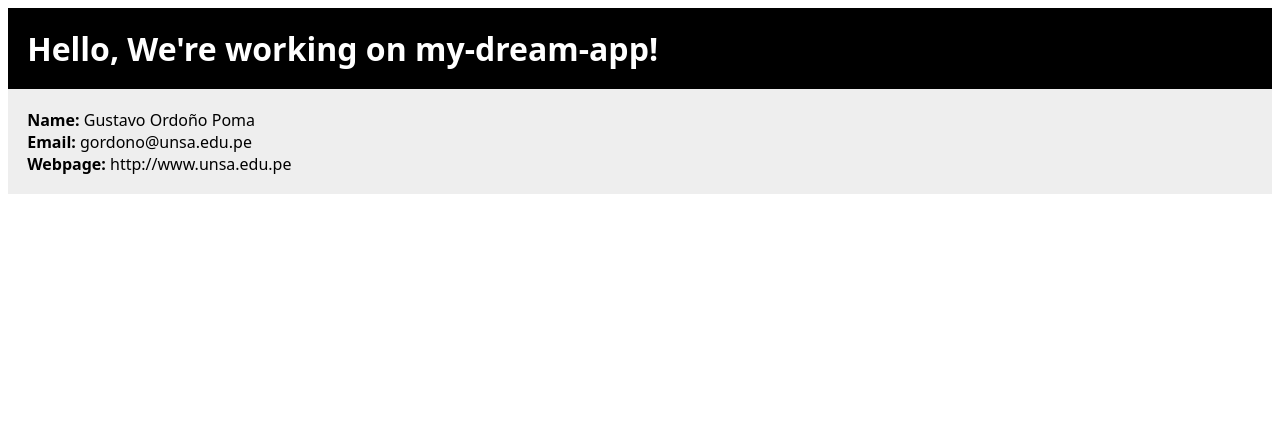
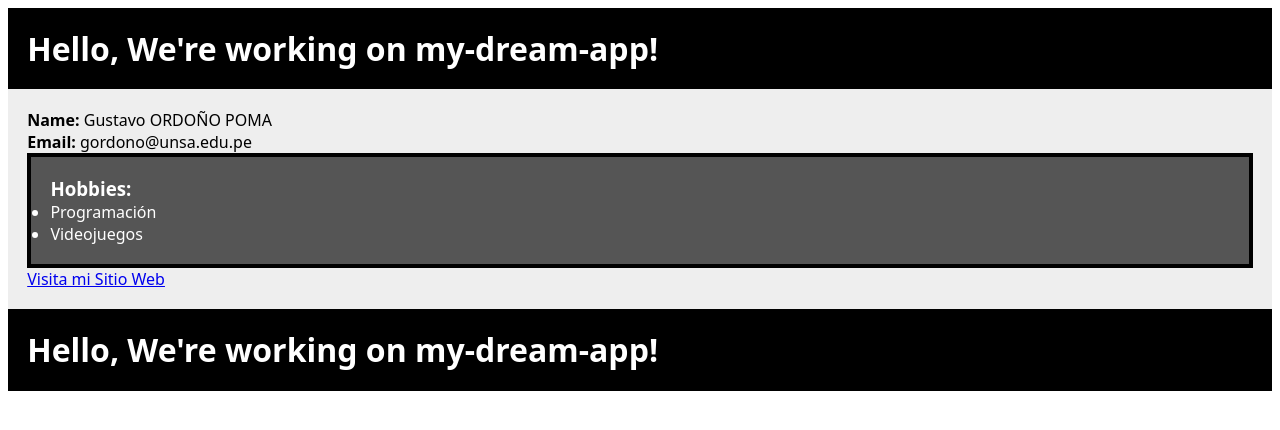
Before and after one commit to gopoma/2022-pweb2-Laboratorio07, an Angular app: page / in a window 1280 px wide. Shown: the top 430 px of the page. Built offline with nearby package versions, Linux system fonts and the light colour scheme.

Commit message:
Workout with TypeScript type declaration through the adding of new variables of different types and rendering them in the template with ngIf and ngFor directives, in addition of some CSS to improve the readability

```diff
--- a/src/app/app.component.css
+++ b/src/app/app.component.css
@@ -15,3 +15,10 @@
   padding: 1.2rem;
   background-color: #EEE;
 }
+
+.component2 {
+  border: 4px solid #000;
+  padding: 1.2rem;
+  color: #FFF;
+  background-color: #555;
+}
--- a/src/app/app.component.html
+++ b/src/app/app.component.html
@@ -6,5 +6,21 @@
 <div class="ash">
   <p><b>Name: </b>{{ name }}</p>
   <p><b>Email: </b>{{ email }}</p>
-  <p><b>Webpage: </b>{{ webpage }}</p>
+
+  <div *ngIf="showHobbies()" class="component2">
+    <h3>Hobbies:</h3>
+    <ul>
+      <li *ngFor="let hobby of hobbies">{{ hobby }}</li>
+    </ul>
+  </div>
+  <div *ngIf="displayHobbies" class="component2">
+    <h3>Hobbies:</h3>
+    <ul>
+      <li *ngFor="let hobby of hobbies">{{ hobby }}</li>
+    </ul>
+  </div>
+  <a href="{{ webpage }}" target="_blank">Visita mi Sitio Web</a>
 </div>
+<div class="black">
+  <h1>Hello, We're working on {{ title }}!</h1>
+</div>
--- a/src/app/app.component.ts
+++ b/src/app/app.component.ts
@@ -7,7 +7,22 @@
 })
 export class AppComponent {
   title = 'my-dream-app';
-  name = "Gustavo Ordoño Poma";
-  email = "gordono@unsa.edu.pe";
-  webpage = "http://www.unsa.edu.pe"
+  name: string;
+  email; // :string
+  webpage: string;
+  hobbies: string[];
+  displayHobbies: boolean;
+
+  constructor() {
+    console.log("Constructor working...");
+    this.name = "Gustavo ORDOÑO POMA";
+    this.email = "gordono@unsa.edu.pe";
+    this.webpage = "https://www.unsa.edu.pe";
+    this.hobbies = ["Programación", "Videojuegos"]
+    this.displayHobbies = false;
+  }
+
+  showHobbies() {
+    return true;
+  }
 }
```
